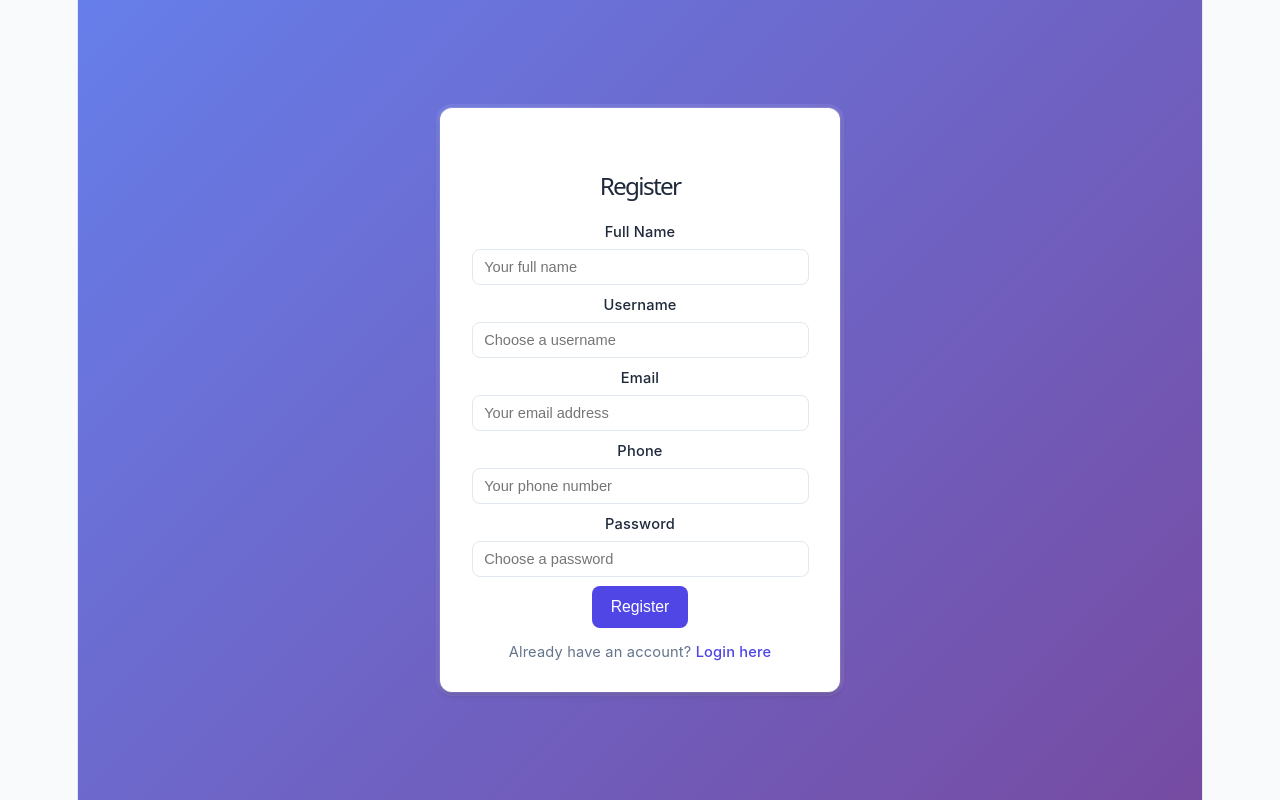
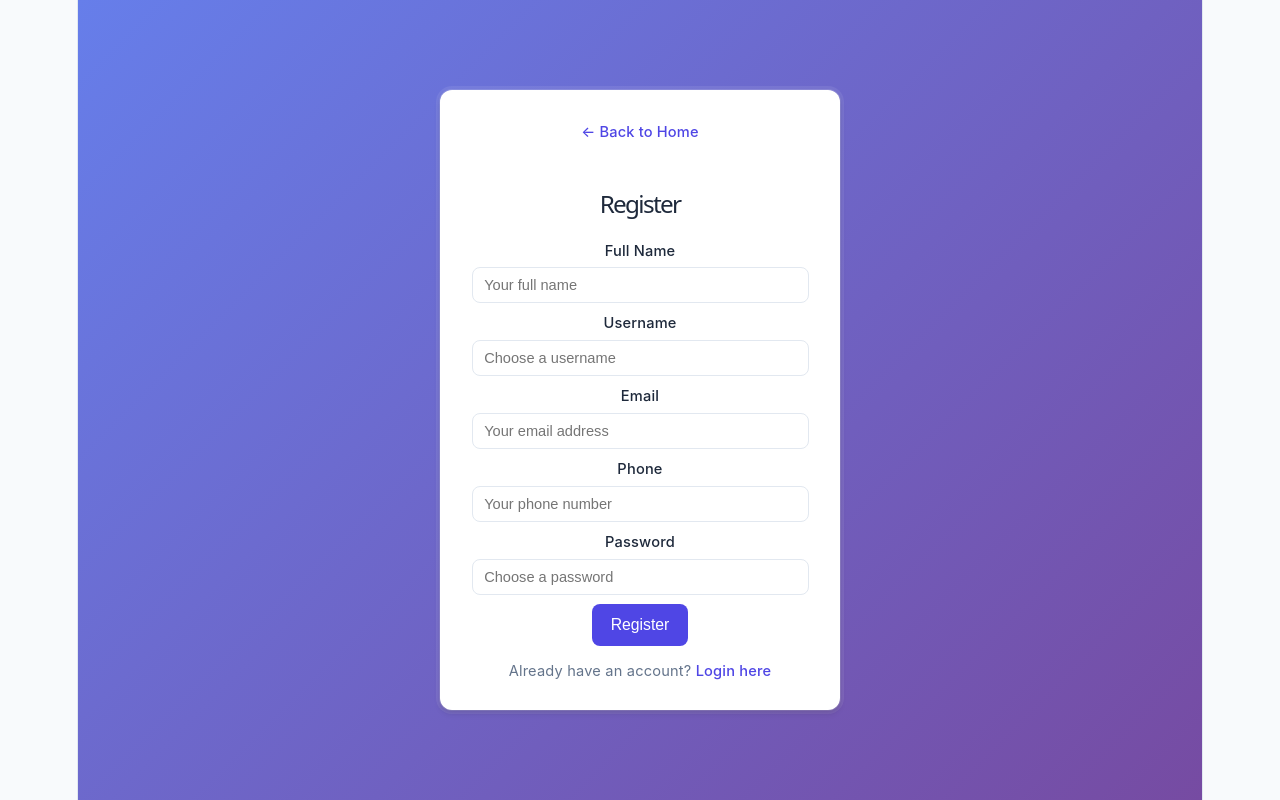
Before and after one commit to saraborgen1/fullstackproject-6, a React (Vite) app in the folder client/: page /register in a window 1280 px wide. Built offline with nearby package versions, Linux system fonts and the light colour scheme.

Commit message:
register fix

```diff
--- a/client/src/pages/RegisterPage.jsx
+++ b/client/src/pages/RegisterPage.jsx
@@ -38,6 +38,7 @@ export default function RegisterPage() {
   return (
     <div className="auth-container">
       <div className="auth-card">
+        <Link to="/" className="auth-back-link">← Back to Home</Link>
         <h1>Register</h1>
         {error && <div className="error-msg">{error}</div>}
         <form onSubmit={handleSubmit}>
```
